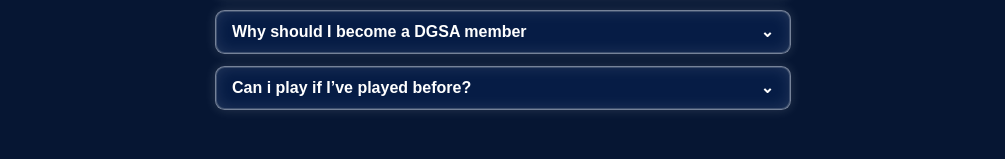
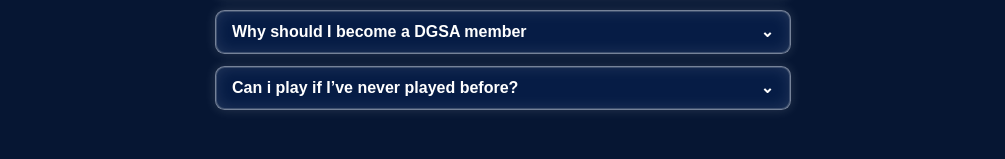
Before and after one commit to 251142-coenraadjlindholm/DiscGolf---Copy-AWS, a React (Create React App) app in the folder frontend/: page / in a window 1280 px wide. Shown: the part 2295-2454 px from the top of the page, without its empty margins (137-1142 px from the left). Built offline with nearby package versions, Linux system fonts and the light colour scheme; a web font is replaced by a local one.

Commit message:
Just added a word to a faq

```diff
--- a/frontend/src/App.js
+++ b/frontend/src/App.js
@@ -90,7 +90,7 @@ Note that each course may have it’s own entrance fee and some courses are by r
 
   { id: 2, question: "What is Disc Golf?", answer: "Disc golf is a flying disc sport where players throw a specialised disc from a tee area into an elevated metal basket with the goal of completing a course in the fewest throws possible" },
   { id: 3, question: "Why should I become a DGSA member", answer: "Joining DGSA helps us grow the sport in the country by allowing us to host events, run leagues, do clinics, do activations. Joining DGSA will also give you cheaper event entrance, priority registration and access to DGSA merchandise" },
-  { id: 4, question: "Can i play if I’ve played before?", answer: "Absolutely, disc golf is a low barrier to entry sport that is easy for new players to pick up and enjoy" },
+  { id: 4, question: "Can i play if I’ve never played before?", answer: "Absolutely, disc golf is a low barrier to entry sport that is easy for new players to pick up and enjoy" },
 ];
 
 /*Components for the App*/
```
